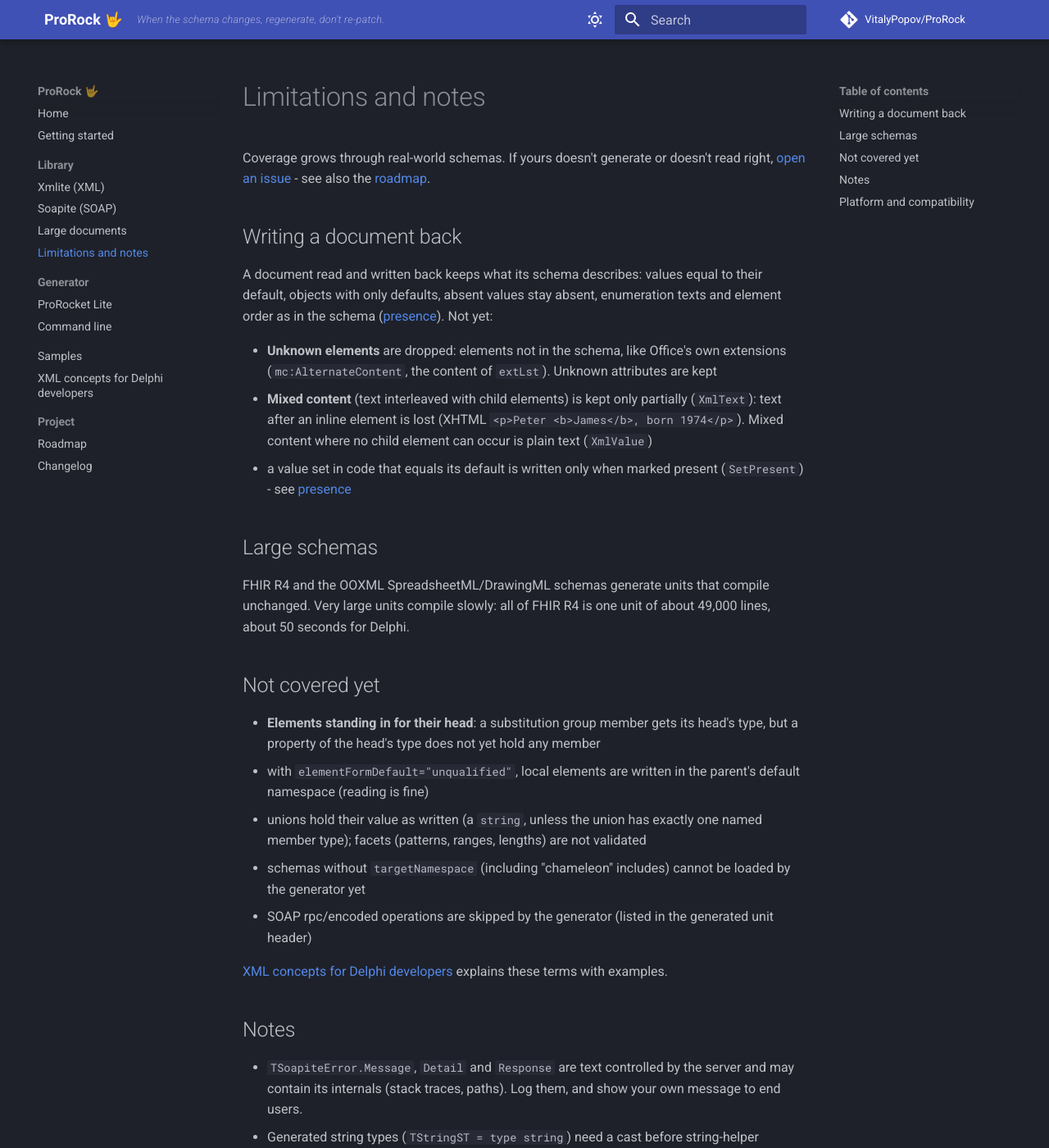
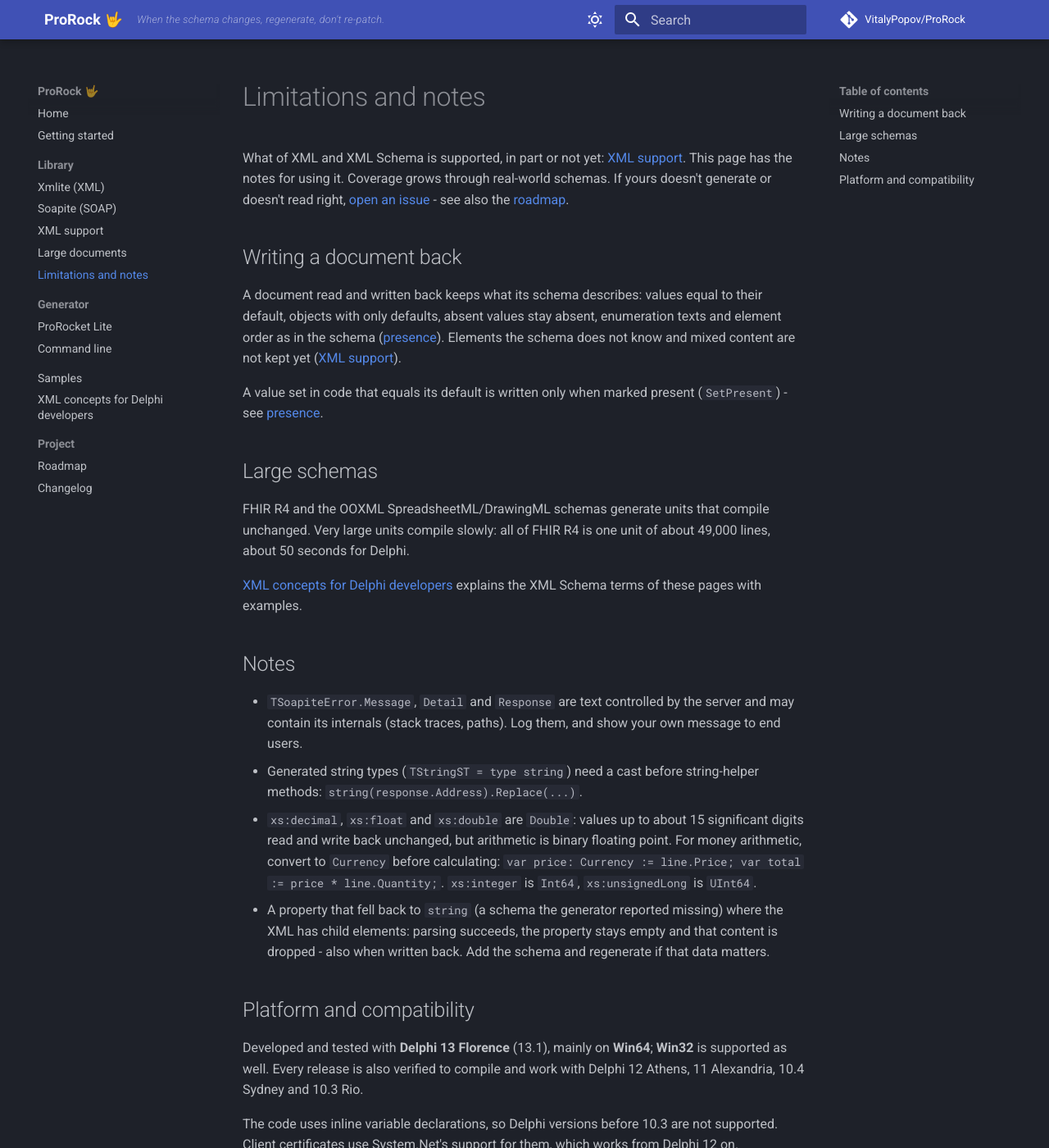
Before and after one commit to VitalyPopov/ProRock, an MkDocs documentation site: the page built from docs/limitations.md, in a window 1280 px wide and 1400 px high. Shown: the whole window at 82% size. Built offline with MkDocs 1.6.1 and Material for MkDocs 9.7.7, drawn with Linux system fonts in a browser that asks for light colours; comment, search, counter and statistics services are not loaded.

Commit message:
Docs: XML support - what of XML and XML Schema works, in part, or not yet, opening with the real schema sets that generate and round-trip (FHIR R4, OOXML, OPC, SOAP/WSDL, WS-Security, ebMS, VIES); Limitations keeps the notes for using it; links from the home and Xmlite pages

```diff
--- a/docs/limitations.md
+++ b/docs/limitations.md
@@ -1,38 +1,25 @@
 # Limitations and notes
 
-Coverage grows through real-world schemas. If yours doesn't generate or doesn't read right,
+What of XML and XML Schema is supported, in part or not yet: [XML support](xml-support.md). This page has the notes for
+using it. Coverage grows through real-world schemas. If yours doesn't generate or doesn't read right,
 [open an issue](https://github.com/VitalyPopov/ProRock/issues/new/choose) - see also the [roadmap](roadmap.md).
 
 ## Writing a document back
 
 A document read and written back keeps what its schema describes: values equal to their default, objects with only
 defaults, absent values stay absent, enumeration texts and element order as in the schema
-([presence](xmlite.md#absent-or-default-presence)). Not yet:
+([presence](xmlite.md#absent-or-default-presence)). Elements the schema does not know and mixed content are not kept yet
+([XML support](xml-support.md#the-document)).
 
-- **Unknown elements** are dropped: elements not in the schema, like Office's own extensions (`mc:AlternateContent`, the
-  content of `extLst`). Unknown attributes are kept
-- **Mixed content** (text interleaved with child elements) is kept only partially (`XmlText`): text after an inline
-  element is lost (XHTML `<p>Peter <b>James</b>, born 1974</p>`). Mixed content where no child element can occur is plain
-  text (`XmlValue`)
-- a value set in code that equals its default is written only when marked present (`SetPresent`) - see
-  [presence](xmlite.md#absent-or-default-presence)
+A value set in code that equals its default is written only when marked present (`SetPresent`) - see
+[presence](xmlite.md#absent-or-default-presence).
 
 ## Large schemas
 
 FHIR R4 and the OOXML SpreadsheetML/DrawingML schemas generate units that compile unchanged. Very large units compile slowly:
 all of FHIR R4 is one unit of about 49,000 lines, about 50 seconds for Delphi.
 
-## Not covered yet
-
-- **Elements standing in for their head**: a substitution group member gets its head's type, but a property of the head's type
-  does not yet hold any member
-- with `elementFormDefault="unqualified"`, local elements are written in the parent's default namespace (reading is fine)
-- unions hold their value as written (a `string`, unless the union has exactly one named member type); facets (patterns,
-  ranges, lengths) are not validated
-- schemas without `targetNamespace` (including "chameleon" includes) cannot be loaded by the generator yet
-- SOAP rpc/encoded operations are skipped by the generator (listed in the generated unit header)
-
-[XML concepts for Delphi developers](xml-concepts.md) explains these terms with examples.
+[XML concepts for Delphi developers](xml-concepts.md) explains the XML Schema terms of these pages with examples.
 
 ## Notes
 
--- a/mkdocs.yml
+++ b/mkdocs.yml
@@ -45,6 +45,7 @@ nav:
   - Library:
       - Xmlite (XML): xmlite.md
       - Soapite (SOAP): soapite.md
+      - XML support: xml-support.md
       - Large documents: large-documents.md
       - Limitations and notes: limitations.md
   - Generator:
```
Also changed, not shown: CHANGELOG.md (+2 -0 lines), docs/index.md (+1 -1 lines), docs/xml-support.md (added, +79 -0 lines), docs/xmlite.md (+1 -1 lines).
